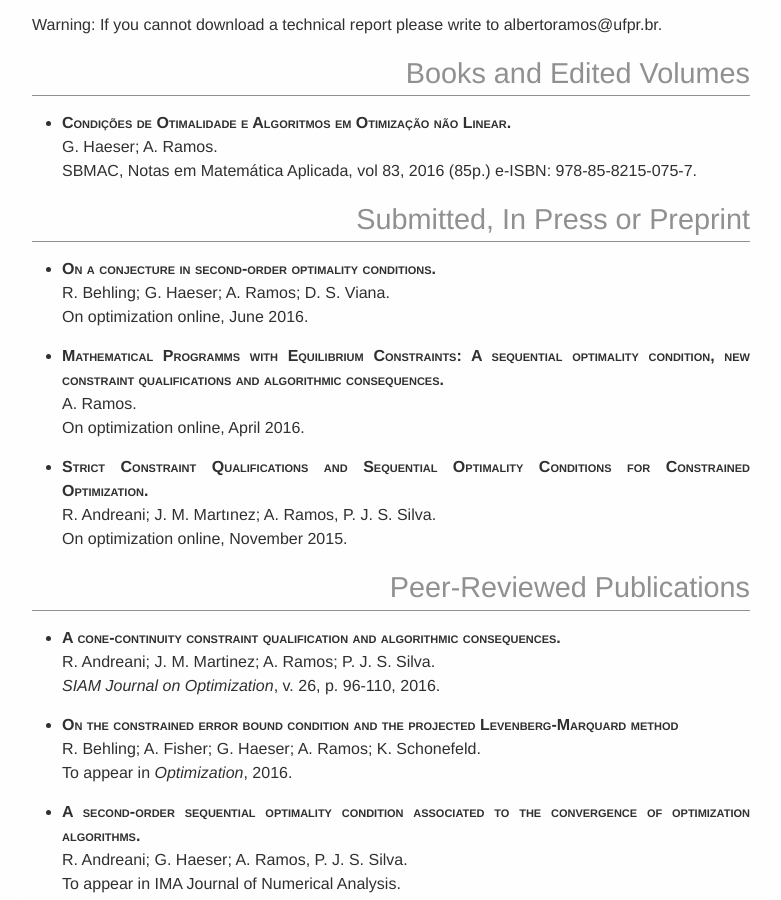
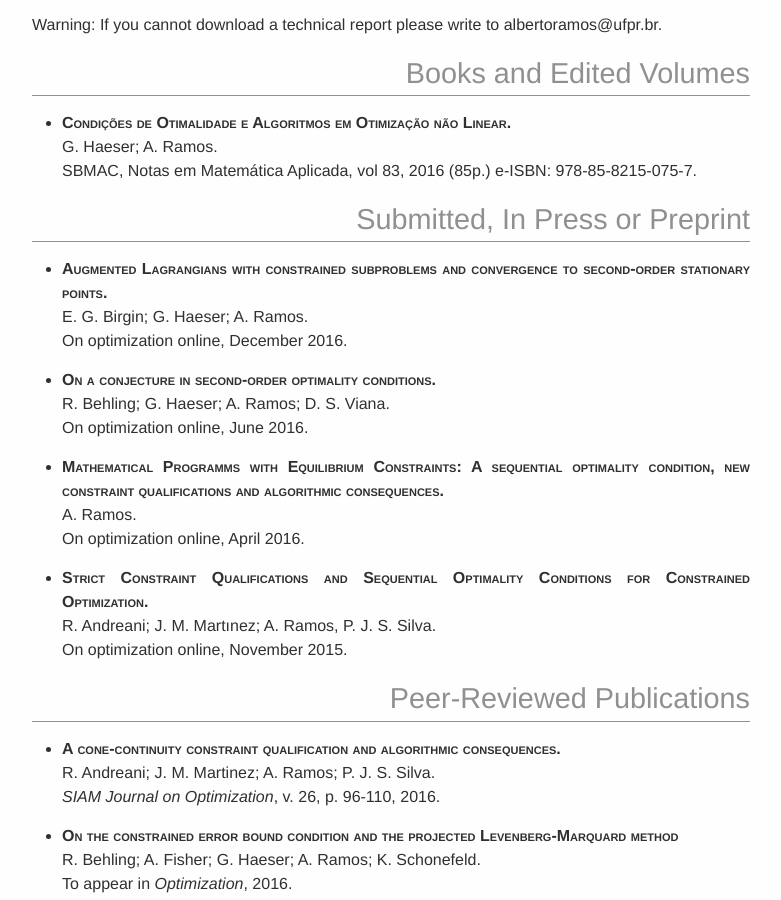
Before and after one commit to abelsiqueira/abelsiqueira.github.io-old, a Jekyll site: the page built from research.en.md, in a window 1280 px wide and 900 px high, scrolled down 456 px. Shown: the whole window, without its empty margins (249-1030 px from the left). Built offline with Jekyll 4.4.1, drawn with Linux system fonts in a browser that asks for light colours.

Commit message:
Update research.en.md

```diff
--- a/research.en.md
+++ b/research.en.md
@@ -17,6 +17,10 @@ albertoramos@ufpr.br. <br />
     SBMAC, Notas em Matemática Aplicada, vol 83, 2016 (85p.) e-ISBN: 978-85-8215-075-7.
 
 # Submitted, In Press or Preprint
+
+ - **[Augmented Lagrangians with constrained subproblems and convergence to second-order stationary points.](http://www.optimization-online.org/DB_HTML/2016/12/5758.html)** <br />
+    E. G. Birgin; G. Haeser; A. Ramos. <br />
+    On optimization online, December 2016.
 
   - **[On a conjecture in second-order optimality conditions.](http://www.optimization-online.org/DB_HTML/2016/06/5494.html)** <br />
     R. Behling; G. Haeser; A. Ramos; D. S. Viana. <br />
```
